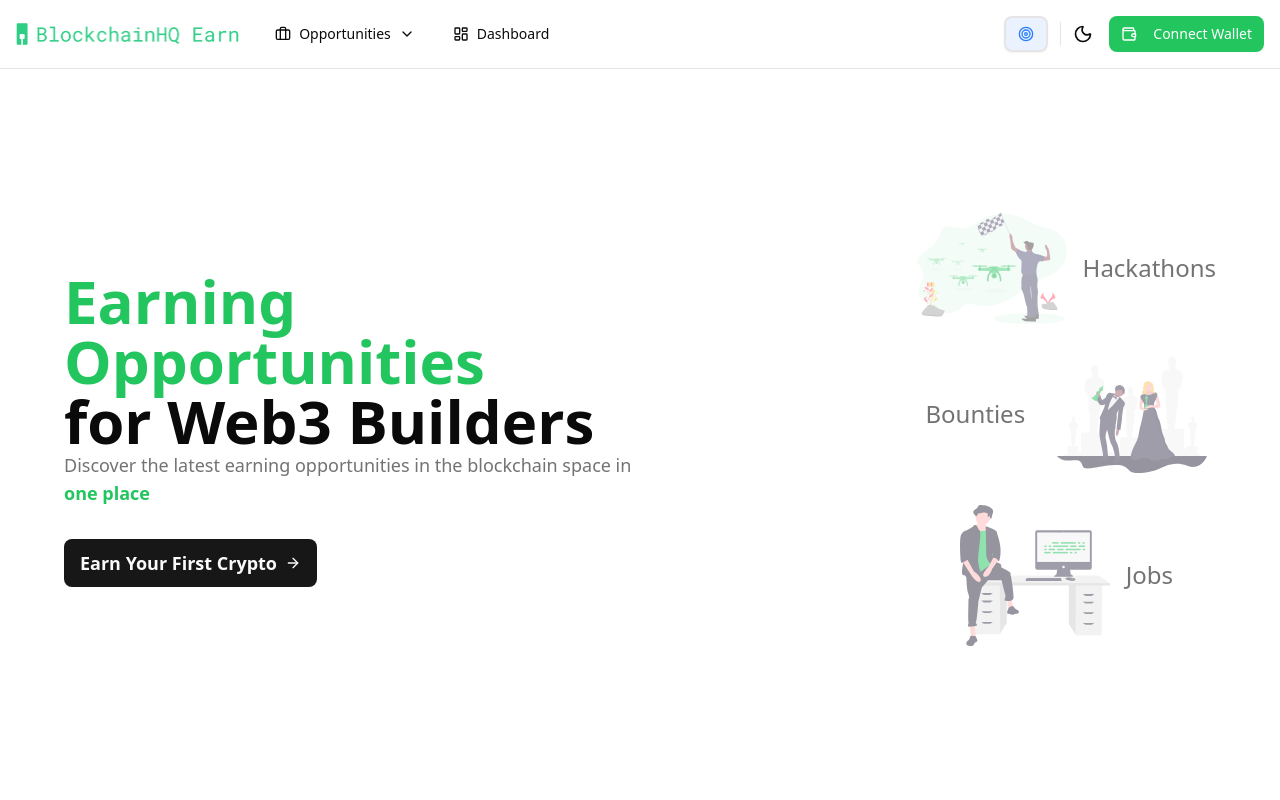
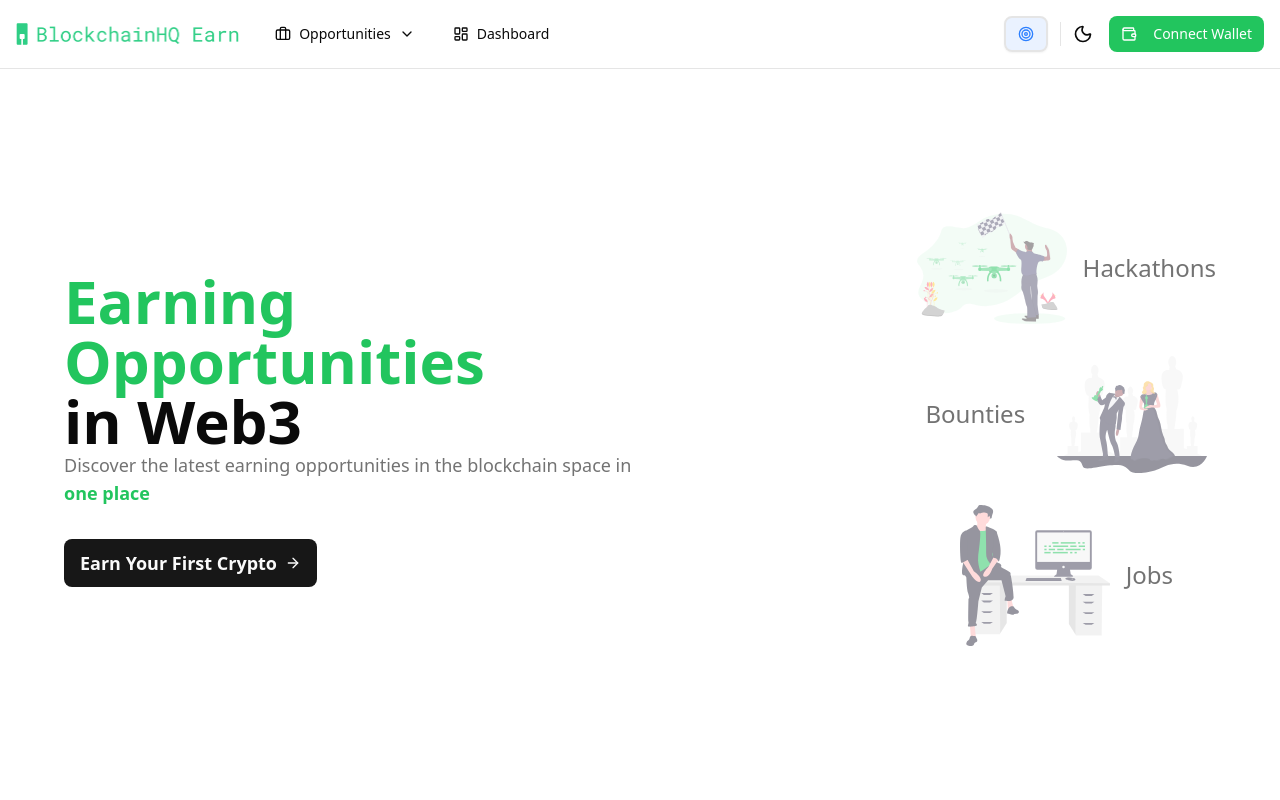
Before and after one commit to NiravJoshi33/blockchainhq-earn, a Next.js app: page / in a window 1280 px wide. Shown: the top 800 px of the page. Built offline with nearby package versions, Linux system fonts and the light colour scheme; no server answers; the database is empty; what @privy-io/wagmi, wagmi would draw is missing.

Commit message:
update title line to be more inclusive

```diff
--- a/components/layout/hero.tsx
+++ b/components/layout/hero.tsx
@@ -11,7 +11,7 @@ const Hero = () => {
       <div className="flex flex-col items-start justify-center max-w-xl">
         <h1 className="text-6xl font-bold">
           <span className="text-brand">Earning Opportunities</span> <br />
-          for Web3 Builders
+          in Web3
         </h1>
 
         <p className="text-lg text-muted-foreground">
```
